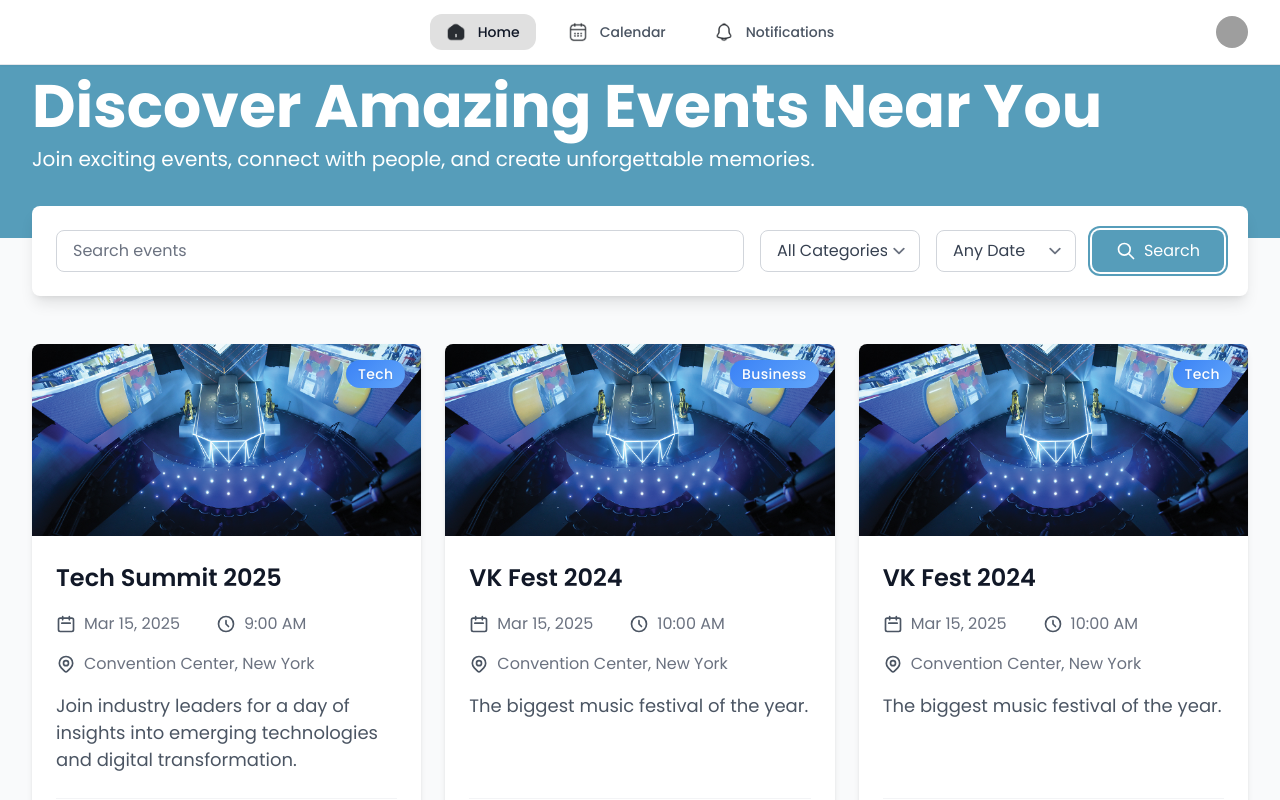
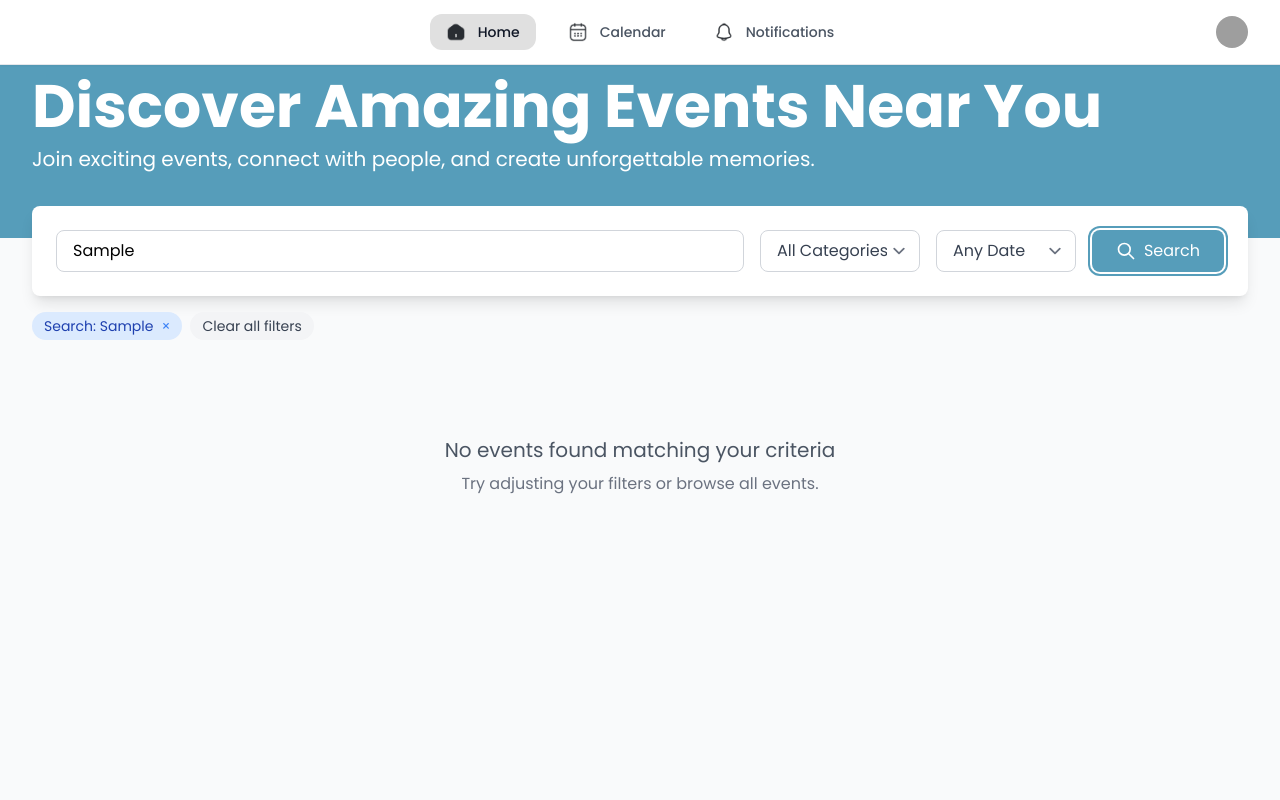
Before and after one commit to VoMinhKhoii/event-management-web-app, a React (Vite) app in the folder client/: page /home in a window 1280 px wide. Both pictures are taken after typing "Sample" into the empty fields and a click on the button "Search". Shown: the top 800 px of the page. Built offline with nearby package versions, Linux system fonts and the light colour scheme; grey boxes are pictures that could not be loaded.

Commit message:
Add default image when sign up for user

```diff
--- a/client/src/pages/Home/HomePage.jsx
+++ b/client/src/pages/Home/HomePage.jsx
@@ -1,4 +1,4 @@
-import React from 'react';
+import React, { useState, useEffect } from 'react';
 import { Link } from 'react-router-dom';
 import { useNavigate } from "react-router-dom";
 import EventCard from '../../components/EventCard.jsx';
@@ -7,7 +7,14 @@ import SearchBar from '../../components/SearchBar.jsx';
 
 const HomePage = () => {
   const navigate = useNavigate();
+  const [filters, setFilters] = useState({
+    searchTerm: '',
+    category: '',
+    date: ''
+  });
+  const [isFiltered, setIsFiltered] = useState(false);
 
+  // Sample event data
   const events = [
     {
       id: 1,
@@ -24,7 +31,7 @@ const HomePage = () => {
     {
       id: 2,
       title: "VK Fest 2024",
-      date: "Mar 15, 2025",
+      date: "Apr 15, 2025",
       time: "10:00 AM",
       location: "Convention Center, New York",
       description: "The biggest music festival of the year.",
@@ -35,11 +42,11 @@ const HomePage = () => {
     },
     {
       id: 3,
-      title: "VK Fest 2024",
+      title: "Tech Development Conference",
       date: "Mar 15, 2025",
       time: "10:00 AM",
       location: "Convention Center, New York",
-      description: "The biggest music festival of the year.",
+      description: "The biggest game development conference of the year.",
       category: "Tech",
       image: "/images/business.png",
       attendees: 45,
@@ -47,8 +54,8 @@ const HomePage = () => {
     },
     {
       id: 4,
-      title: "VK Fest 2024",
-      date: "Mar 15, 2025",
+      title: "Gaming Expo 2024",
+      date: "Apr 22, 2025",
       time: "10:00 AM",
       location: "Convention Center, New York",
       description: "The biggest game event of the year.",
@@ -56,8 +63,103 @@ const HomePage = () => {
       image: "/images/game.png",
       attendees: 45,
       maxAttendees: 120
+    },
+  ];
+
+  // Apply all filters to the events list
+  const applyAllFilters = () => {
+    if (!isFiltered) return events;
+
+    let result = [...events];
+
+    // Filter by search term
+    if (filters.searchTerm) {
+      result = result.filter(event =>
+        event.title.toLowerCase().includes(filters.searchTerm.toLowerCase())
+      );
     }
-  ];
+
+    // Filter by category
+    if (filters.category) {
+      result = result.filter(event => event.category === filters.category);
+    }
+
+    // Filter by date
+    if (filters.date) {
+      const today = new Date();
+      const tomorrow = new Date(today);
+      tomorrow.setDate(tomorrow.getDate() + 1);
+
+      switch(filters.date) {
+        case 'today':
+          result = result.filter(event => {
+            const eventDate = new Date(event.date);
+            return eventDate.toDateString() === today.toDateString();
+          });
+          break;
+        case 'tomorrow':
+          result = result.filter(event => {
+            const eventDate = new Date(event.date);
+            return eventDate.toDateString() === tomorrow.toDateString();
+          });
+          break;
+        case 'week':
+          const nextWeek = new Date(today);
+          nextWeek.setDate(today.getDate() + 7);
+          result = result.filter(event => {
+            const eventDate = new Date(event.date);
+            return eventDate >= today && eventDate <= nextWeek;
+          });
+          break;
+        case 'month':
+          result = result.filter(event => {
+            const eventDate = new Date(event.date);
+            return eventDate.getMonth() === today.getMonth() &&
+                   eventDate.getFullYear() === today.getFullYear();
+          });
+          break;
+      }
+    }
+
+    return result;
+  };
+
+  // Filter events based on all criteria
+  const filteredEvents = applyAllFilters();
+
+  // Handle search and filter updates from SearchBar
+  const handleSearchAndFilter = (term, category, date) => {
+    setFilters({
+      searchTerm: term || '',
+      category: category || '',
+      date: date || ''
+    });
+    setIsFiltered(true); // Mark that filters are now active
+  };
+
+  // Handle clearing all filters
+  const clearAllFilters = () => {
+    setFilters({
+      searchTerm: '',
+      category: '',
+      date: ''
+    });
+    setIsFiltered(false);
+  };
+
+  // Handle clearing individual filters
+  const clearFilter = (filterType) => {
+    const updatedFilters = {
+      ...filters,
+      [filterType]: ''
+    };
+
+    setFilters(updatedFilters);
+
+    if (!updatedFilters.searchTerm && !updatedFilters.category && !updatedFilters.date) {
+      setIsFiltered(false);
+    }
+  };
 
   const handleEventClick = (eventId) => {
     navigate(`/event/${eventId}`);
@@ -85,13 +187,70 @@ const HomePage = () => {
 
       {/* Search Section with additional margin on small screens */}
       <div className="mt-[80px] md:mt-0">
-        <SearchBar/>
+        <SearchBar
+          events={events}
+          onSearch={handleSearchAndFilter}
+          currentFilters={filters}
+        />
       </div>
+
+      {/* Filter tags to show active filters */}
+      {isFiltered && (filters.searchTerm || filters.category || filters.date) && (
+        <div className="max-w-7xl mx-auto px-4 sm:px-6 lg:px-8 mt-4">
+          <div className="flex flex-wrap gap-2">
+            {filters.searchTerm && (
+              <div className="bg-blue-100 text-blue-800 px-3 py-1 rounded-full text-sm flex items-center">
+                Search: {filters.searchTerm}
+                <button
+                  onClick={() => clearFilter('searchTerm')}
+                  className="ml-2 text-blue-500 hover:text-blue-700"
+                >
+                  ×
+                </button>
+              </div>
+            )}
+
+            {filters.category && (
+              <div className="bg-green-100 text-green-800 px-3 py-1 rounded-full text-sm flex items-center">
+                Category: {filters.category}
+                <button
+                  onClick={() => clearFilter('category')}
+                  className="ml-2 text-green-500 hover:text-green-700"
+                >
+                  ×
+                </button>
+              </div>
+            )}
+
+            {filters.date && (
+              <div className="bg-purple-100 text-purple-800 px-3 py-1 rounded-full text-sm flex items-center">
+                Date: {filters.date.charAt(0).toUpperCase() + filters.date.slice(1)}
+                <button
+                  onClick={() => clearFilter('date')}
+                  className="ml-2 text-purple-500 hover:text-purple-700"
+                >
+                  ×
+                </button>
+              </div>
+            )}
+
+            {(filters.searchTerm || filters.category || filters.date) && (
+              <button
+                onClick={clearAllFilters}
+                className="bg-gray-100 text-gray-700 px-3 py-1 rounded-full text-sm hover:bg-gray-200"
+              >
+                Clear all filters
+              </button>
+            )}
+          </div>
+        </div>
+      )}
 
       {/* Events Grid - adjust top padding when banner is hidden */}
       <div className="max-w-7xl mx-auto px-4 sm:px-6 lg:px-8 py-6 md:py-12">
+        {filteredEvents.length > 0 ? (
           <div className="grid grid-cols-1 md:grid-cols-2 lg:grid-cols-3 gap-6">
-          {events.map((event) => (
+            {filteredEvents.map((event) => (
               <EventCard
                 key={event.id}
                 {...event}
@@ -102,10 +261,15 @@ const HomePage = () => {
               />
             ))}
           </div>
+        ) : (
+          <div className="text-center py-12">
+            <h3 className="text-xl text-gray-600">No events found matching your criteria</h3>
+            <p className="text-gray-500 mt-2">Try adjusting your filters or browse all events.</p>
+          </div>
+        )}
       </div>
     </div>
   );
 };
 
-
 export default HomePage;
--- a/client/src/pages/Profile/ProfilePage.jsx
+++ b/client/src/pages/Profile/ProfilePage.jsx
@@ -110,7 +110,7 @@ const ProfilePage = () => {
 
 
       // Send request to API to update the user's profile
-      const res = await fetch('http://localhost:8800/api/users/${currentUser._id}', {
+      const res = await fetch(`http://localhost:8800/api/users/${currentUser._id}`, {
         method: 'PUT',
         headers: { 'Content-Type': 'application/json' },
         credentials: 'include',
@@ -154,7 +154,7 @@ const ProfilePage = () => {
     try {
       setIsLoggingOut(true);
 
-      const res = await fetch('http://localhost:8800/api/auth/logout', {
+      const res = await fetch(`http://localhost:8800/api/auth/logout`, {
         method: 'POST',
         credentials: 'include' // Important for cookie handling
       });
@@ -209,7 +209,7 @@ const ProfilePage = () => {
 
             // Update avatar in the database
             try {
-              const res = await fetch('http://localhost:8800/api/users/updateAvatar', {
+              const res = await fetch(`http://localhost:8800/api/users/${currentUser._id}/avatar`, {
                 method: 'PUT',
                 headers: { 'Content-Type': 'application/json' },
                 credentials: 'include',
@@ -392,7 +392,7 @@ const ProfilePage = () => {
               ) : (
                 <button
                 onClick={handleEditToggle}
-                  className="mt-2 px-4 py-2 bg-[#569DBA] text-white rounded hover:bg-opacity-90 transition-colors flex items-center gap-1"
+                className="w-full md:w-auto mt-4 px-6 py-3 md:py-2 bg-[#569DBA] text-white rounded-lg hover:bg-opacity-90 transition-colors flex items-center justify-center md:justify-start gap-2 text-base md:text-sm"
               >
                 <svg width="16" height="16" viewBox="0 0 24 24" fill="none" stroke="currentColor" strokeWidth="2" strokeLinecap="round" strokeLinejoin="round">
                   <path d="M17 3a2.828 2.828 0 1 1 4 4L7.5 20.5 2 22l1.5-5.5L17 3z"/>
--- a/client/src/pages/SignUp/SignUpPage.jsx
+++ b/client/src/pages/SignUp/SignUpPage.jsx
@@ -34,7 +34,6 @@ const SignUpPage = () => {
                 username,
                 email,
                 password,
-                contact,
             })
         });
 
@@ -101,16 +100,6 @@ const SignUpPage = () => {
                         />
                     </div>
 
-                    <div className="mb-6">
-                        <label htmlFor="contact" className="block font-medium text-[#374151] mb-1">Contact</label>
-                        <input
-                            type="text"
-                            id="contact"
-                            name="contact"
-                            className="w-full px-3 py-2 border border-gray-300 rounded-md focus:outline-none"
-                            required
-                        />
-                    </div>
 
                     <div className="mb-6">
                         <label htmlFor="password" className="block font-medium text-[#374151] mb-1">Password</label>
```
Also changed, not shown: 1 other file (tests, documents, lock files or other folders). Lines whose indentation alone changed are shown as unchanged.
